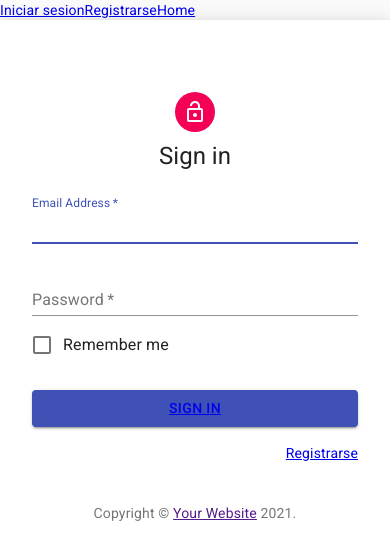
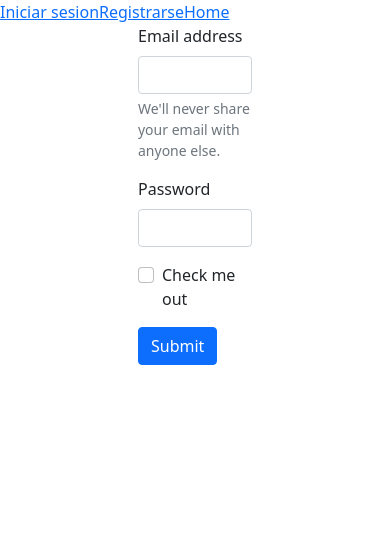
Before and after one commit to angelgarciapineda/Lenders-web-app, a React (Create React App) app: page / in a window 390 px wide. Shown: the top 560 px of the page. Built offline with nearby package versions, Linux system fonts and the light colour scheme.

Commit message:
Cambio de Material UI a Bootstrap y se agregó funcion para empezar a consurmir API

```diff
--- a/package.json
+++ b/package.json
@@ -3,11 +3,11 @@
   "version": "0.1.0",
   "private": true,
   "dependencies": {
-    "@material-ui/core": "^4.11.4",
-    "@material-ui/icons": "^4.11.2",
     "@testing-library/jest-dom": "^5.14.1",
     "@testing-library/react": "^11.2.7",
     "@testing-library/user-event": "^12.8.3",
+    "axios": "^0.21.1",
+    "bootstrap": "^5.0.2",
     "react": "^17.0.2",
     "react-dom": "^17.0.2",
     "react-router-dom": "^5.2.0",
--- a/src/App.css
+++ /dev/null
@@ -1,38 +0,0 @@
-.App {
-  text-align: center;
-}
-
-.App-logo {
-  height: 40vmin;
-  pointer-events: none;
-}
-
-@media (prefers-reduced-motion: no-preference) {
-  .App-logo {
-    animation: App-logo-spin infinite 20s linear;
-  }
-}
-
-.App-header {
-  background-color: #282c34;
-  min-height: 100vh;
-  display: flex;
-  flex-direction: column;
-  align-items: center;
-  justify-content: center;
-  font-size: calc(10px + 2vmin);
-  color: white;
-}
-
-.App-link {
-  color: #61dafb;
-}
-
-@keyframes App-logo-spin {
-  from {
-    transform: rotate(0deg);
-  }
-  to {
-    transform: rotate(360deg);
-  }
-}
--- a/src/App.js
+++ b/src/App.js
@@ -1,6 +1,5 @@
-import "./App.css";
 import Login from "./components/login/login";
-import Register from "./components/login/register";
+import SignUp from "./components/login/register";
 import Home from "./components/home/home";
 import { BrowserRouter as Router, Switch, Route, Link } from "react-router-dom";
 
@@ -11,15 +10,15 @@ function App() {
       <Link to="/signup">Registrarse</Link>
       <Link to="/home">Home</Link>
       <Switch>
-        <Router path="/" exact>
+        <Route path="/" exact>
           <Login />
-        </Router>
-        <Router path="/signup">
-          <Register />
-        </Router>
-        <Router path="/home">
+        </Route>
+        <Route path="/signup">
+          <SignUp />
+        </Route>
+        <Route path="/home">
           <Home />
-        </Router>
+        </Route>
       </Switch>
     </Router>
   );
--- a/src/components/login/login.jsx
+++ b/src/components/login/login.jsx
@@ -1,141 +1,91 @@
-import React, { Fragment } from "react";
-import {
-  Avatar,
-  Button,
-  CssBaseline,
-  TextField,
-  FormControlLabel,
-  Checkbox,
-  Paper,
-  Box,
-  Grid,
-  Typography,
-  makeStyles,
-} from "@material-ui/core";
-import LockOutlinedIcon from "@material-ui/icons/LockOpenOutlined";
+import React, { Fragment, useState } from "react";
+import axios from "axios";
 
-//Router
-import { BrowserRouter as Router, Switch, Route, Link } from "react-router-dom";
+const { innerWidth: width, innerHeight: height } = window;
 
-import Register from "./register";
-import Home from "../home/home";
-function Copyright() {
-  return (
-    <Typography variant="body2" color="textSecondary" align="center">
-      {"Copyright © "}
-      <Link color="inherit" href="https://material-ui.com/">
-        Your Website
-      </Link>{" "}
-      {new Date().getFullYear()}
-      {"."}
-    </Typography>
-  );
-}
+const USER = {
+  email: "",
+  password: "",
+};
 
-const useStyles = makeStyles((theme) => ({
-  root: {
-    height: "100vh",
-  },
-  image: {
-    backgroundImage: "url(https://source.unsplash.com/random)",
-    backgroundRepeat: "no-repeat",
-    backgroundColor:
-      theme.palette.type === "light"
-        ? theme.palette.grey[50]
-        : theme.palette.grey[900],
-    backgroundSize: "cover",
-    backgroundPosition: "center",
-  },
-  paper: {
-    margin: theme.spacing(8, 4),
-    display: "flex",
-    flexDirection: "column",
-    alignItems: "center",
-  },
-  avatar: {
-    margin: theme.spacing(1),
-    backgroundColor: theme.palette.secondary.main,
-  },
-  form: {
-    width: "100%", // Fix IE 11 issue.
-    marginTop: theme.spacing(1),
-  },
-  submit: {
-    margin: theme.spacing(3, 0, 2),
-  },
-}));
+const Login = () => {
+  const [user, setUser] = useState(USER);
 
-function Login() {
-  const classes = useStyles();
+  const setInput = (key, value) => {
+    setUser({ ...user, [key]: value });
+  };
+
+  const handleSignin = async () => {
+    try {
+      const _user = { ...user };
+      await axios
+        .post("url", { correo: _user.email, contrasenia: _user.password })
+        .then((data) => {
+          console.log(data);
+        })
+        .catch((error) => console.log({ error, _user }));
+    } catch (error) {
+      console.log("Error to signin account: ", error);
+    }
+  };
 
   return (
-    <Router>
-      <Grid container component="main" className={classes.root}>
-        <CssBaseline />
-        <Grid item xs={false} sm={4} md={7} className={classes.image} />
-        <Grid item xs={12} sm={8} md={5} component={Paper} elevation={6} square>
-          <div className={classes.paper}>
-            <Avatar className={classes.avatar}>
-              <LockOutlinedIcon />
-            </Avatar>
-            <Typography component="h1" variant="h5">
-              Sign in
-            </Typography>
-            <form className={classes.form} noValidate>
-              <TextField
-                margin="normal"
-                required
-                fullWidth
-                id="email"
-                label="Email Address"
-                name="email"
-                autoComplete="email"
-                autoFocus
+    <Fragment>
+      <div className="row">
+        <div className="col-4" />
+        <div className="col-4">
+          <form>
+            <div class="mb-3">
+              <label for="exampleInputEmail1" class="form-label">
+                Email address
+              </label>
+              <input
+                type="email"
+                class="form-control"
+                id="exampleInputEmail1"
+                aria-describedby="emailHelp"
+                value={user.email}
+                onChange={(e) => setInput("email", e.target.value)}
               />
-              <TextField
-                margin="normal"
-                required
-                fullWidth
-                name="password"
-                label="Password"
+              <div id="emailHelp" class="form-text">
+                We'll never share your email with anyone else.
+              </div>
+            </div>
+            <div class="mb-3">
+              <label for="exampleInputPassword1" class="form-label">
+                Password
+              </label>
+              <input
                 type="password"
-                id="password"
-                autoComplete="current-password"
+                class="form-control"
+                id="exampleInputPassword1"
+                value={user.password}
+                onChange={(e) => setInput("password", e.target.value)}
               />
-              <FormControlLabel
-                control={<Checkbox value="remember" color="primary" />}
-                label="Remember me"
+            </div>
+            <div class="mb-3 form-check">
+              <input
+                type="checkbox"
+                class="form-check-input"
+                id="exampleCheck1"
               />
-              <Button
-                type="submit"
-                fullWidth
-                variant="contained"
-                color="primary"
-                className={classes.submit}
-              >
-                <Link to="/home">Sign In</Link>
-              </Button>
-              <Grid container>
-                <Grid item xs>
-                  {/* <Link href="#" variant="body2">
-                  Forgot password?
-                </Link> */}
-                </Grid>
-                <Grid item>
-                  <Link to="/signup" >
-                    Registrarse
-                  </Link>
-                </Grid>
-              </Grid>
-              <Box mt={5}>
-                <Copyright />
-              </Box>
-            </form>
-          </div>
-        </Grid>
-      </Grid>
-    </Router>
+              <label class="form-check-label" for="exampleCheck1">
+                Check me out
+              </label>
+            </div>
+            <button
+              type="submit"
+              class="btn btn-primary"
+              onClick={handleSignin}
+            >
+              Submit
+            </button>
+          </form>
+        </div>
+        <div className="col-4" />
+      </div>
+    </Fragment>
   );
-}
+};
 
 export default Login;
--- a/src/components/login/register.jsx
+++ b/src/components/login/register.jsx
@@ -1,6 +1,114 @@
-import React from "react";
+import React, { useState } from "react";
+import axios from "axios";
 
-function Register() {
-  return <div>Estoy en registro</div>;
+const newUser = {
+  correo: "",
+  contraseña: "",
+  foto_perfil: "https://iconape.com/wp-content/files/qe/12301/png/user-tie.png",
+  nombre: "",
+  apellidoP: "",
+  apellidoM: "",
+  telefono: "",
+  img_identificacion: "",
+  codigo_personal: "",
+  codigo_recomendacion: "",
+  fecha_registro: "",
+  id_rol_usuario: 0,
+};
+
+function SignUp() {
+  const [user, setUser] = useState(newUser);
+
+  const setInput = (key, value) => {
+    setUser({ ...user, [key]: value });
+  };
+
+  const handleSignUp = async () => {
+    try {
+      const todo = { ...user };
+      await axios.post("http://localhost:4000/api/users", todo);
+      setUser(newUser);
+    } catch (error) {
+      console.log("Error creating user: ", error);
+    }
+  };
+
+  return (
+    <form className="row g-3">
+      <div className="col-md-6">
+        <label for="inputEmail4" className="form-label">
+          Email
+        </label>
+        <input
+          type="email"
+          className="form-control"
+          id="inputEmail4"
+          value={user.correo}
+          onChange={(e) => setInput("correo", e.target.value)}
+        />
+      </div>
+      <div className="col-md-6">
+        <label for="inputPassword4" className="form-label">
+          Password
+        </label>
+        <input
+          type="password"
+          className="form-control"
+          id="inputPassword4"
+          value={user.contraseña}
+          onChange={(e) => setInput("contraseña", e.target.value)}
+        />
+      </div>
+      <div className="col-12">
+        <label for="inputName" className="form-label">
+          Nombre(s)
+        </label>
+        <input
+          type="text"
+          className="form-control"
+          id="inputName"
+          placeholder="San Martin Caballero"
+          value={user.nombre}
+          onChange={(e) => setInput("nombre", e.target.value)}
+        />
+      </div>
+      <div className="col-12">
+        <label for="inputLastName" className="form-label">
+          Appellidos
+        </label>
+        <input
+          type="text"
+          className="form-control"
+          id="inputLastName"
+          placeholder="Montes de Oca"
+          value={user.apellidoP}
+          onChange={(e) => setInput("apellidoP", e.target.value)}
+        />
+      </div>
+      <div className="col-md-4">
+        <label for="inputState" className="form-label">
+          Registrarse como
+        </label>
+        <select
+          id="inputState"
+          className="form-select"
+          onChange={(e) => setInput("id_rol_usuario", e.target.value)}
+        >
+          <option selected>Seleccionar</option>
+          <option value="1">PRESTAMISTA</option>
+        </select>
+      </div>
+      <div className="col-12">
+        <button
+          type="button"
+          className="btn btn-primary"
+          onClick={handleSignUp}
+        >
+          Sign in
+        </button>
+      </div>
+    </form>
+  );
 }
-export default Register;
+
+export default SignUp;
```
Also changed, not shown: src/index.js (+7 -6 lines), src/logo.svg (deleted), 1 other file (tests, documents, lock files or other folders).
